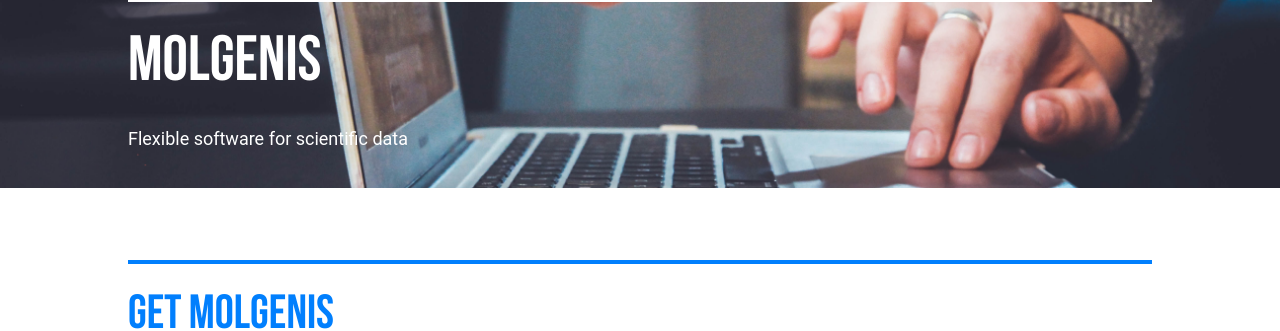
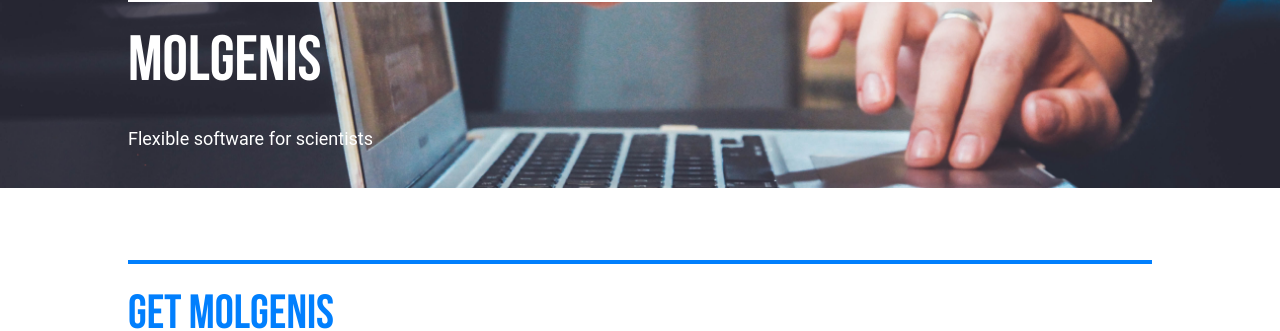
Before and after one commit to mswertz/mswertz.gihub.io, a Jekyll site: the page built from index.md, in a window 1280 px wide and 900 px high, scrolled down 340 px. Shown: the part 132-463 px from the top of the window. Built offline with Jekyll 4.4.1, drawn with Linux system fonts in a browser that asks for light colours; some web fonts are replaced.

Commit message:
changed text to match figure

```diff
--- a/index.md
+++ b/index.md
@@ -1,6 +1,6 @@
 ---
 title: MOLGENIS
-intro: Flexible software for scientific data
+intro: Flexible software for scientists
 image: /images/frontpage2.jpg
 layout: blue
 partners:
```
